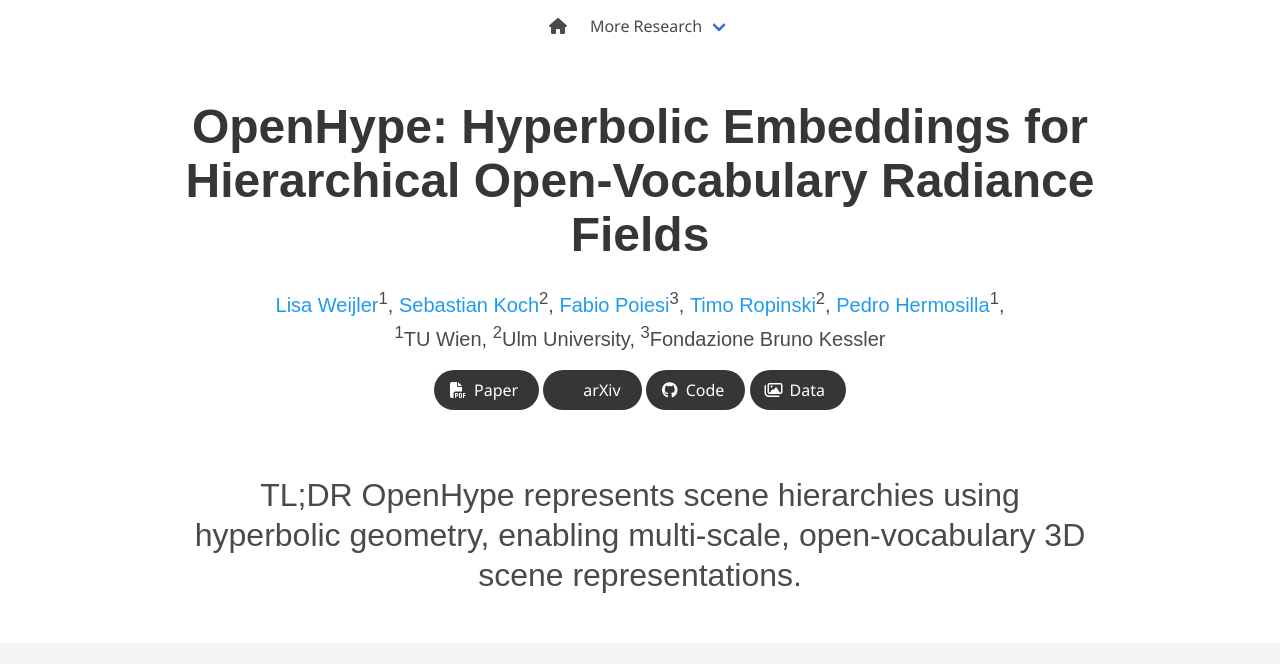
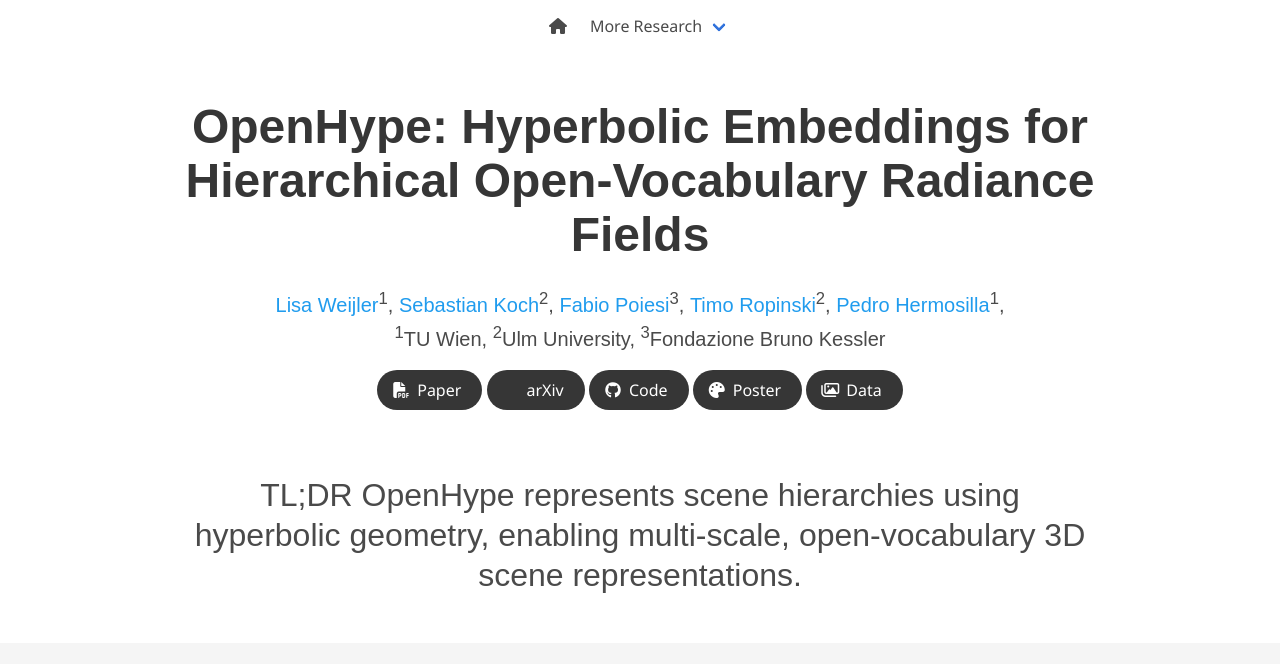
Before and after one commit to lisaweijler/openhype-projectpage, a plain HTML site: page index.html in a window 1280 px wide. Shown: the top 664 px of the page. Drawn offline with nearby package versions, Linux system fonts and the light colour scheme; some icons are missing; a web font is replaced by a local one.

Commit message:
add poster

```diff
--- a/index.html
+++ b/index.html
@@ -110,7 +110,7 @@
             <div class="publication-links">
               <!-- PDF Link. -->
               <span class="link-block">
-                <a href="./static\images\OpenHype.pdf"
+                <a href="./static/images/OpenHype.pdf"
                    class="external-link button is-normal is-rounded is-dark">
                   <span class="icon">
                       <i class="fas fa-file-pdf"></i>
@@ -138,6 +138,16 @@
                   </a>
               </span>
               <!-- Dataset Link. -->
+              <span class="link-block">
+                <a href="./static/images/openhype_poster.pdf"
+                   class="external-link button is-normal is-rounded is-dark">
+                  <span class="icon">
+                      <i class="fa-solid fa-palette"></i>
+                  </span>
+                  <span>Poster
+                  </span>
+                </a>
+              </span>
               <span class="link-block">
                 <a href="https://lisaweijler.github.io/openhype-projectpage/"
                    class="external-link button is-normal is-rounded is-dark">
```
Also changed, not shown: 1 other file.
